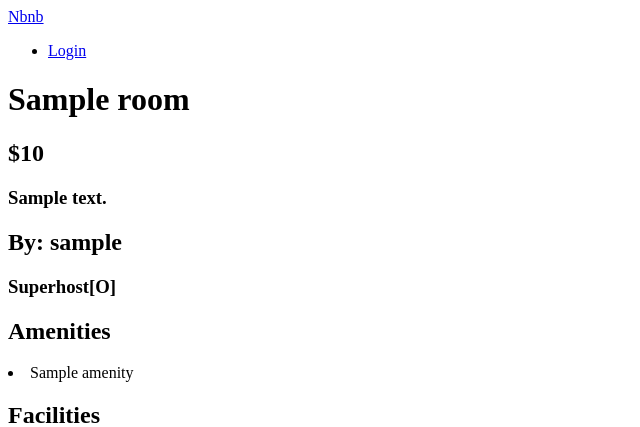
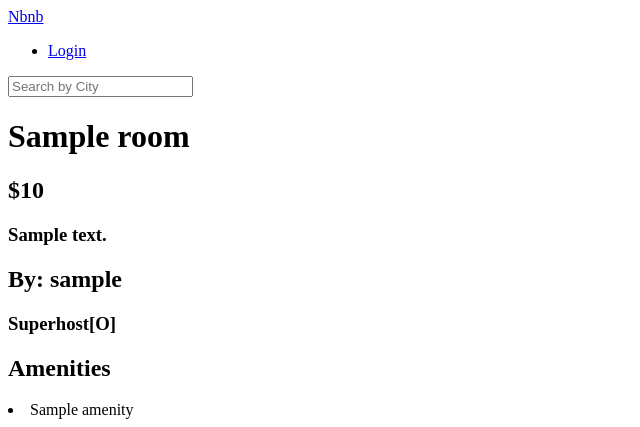
Before and after one commit to hyeseong-dev/airbnb-clone, a Django app: page /rooms/1 in a window 1280 px wide. Shown: the top 427 px of the page, without its empty margins (0-640 px from the left). Run offline with Django 3.2, Linux system fonts and the light colour scheme; tables that the repository leaves empty hold one stand-in row (values such as "Sample post").

Commit message:
13.0 Template, Form, URL, Setup

```diff
--- a/rooms/urls.py
+++ b/rooms/urls.py
@@ -4,5 +4,6 @@ from rooms       import views
 app_name = 'rooms'
 
 urlpatterns = [
-    path('<int:pk>', views.RoomDetail.as_view(), name='detail')
+    path('<int:pk>', views.RoomDetail.as_view(), name='detail'),
+    path('search/', views.search, name='search'),
 ]
--- a/rooms/views.py
+++ b/rooms/views.py
@@ -1,4 +1,5 @@
 from django.utils          import timezone
+from django.shortcuts      import render, redirect
 from django.urls           import reverse
 from django.views.generic  import ListView, DetailView
 
@@ -25,3 +26,9 @@ class HomeView(ListView):
 class RoomDetail(DetailView):
 
     model = models.Room
+
+
+def search(request):
+    city = request.GET.get('city')
+    city = str.capitalize(city)
+    return render(request, 'rooms/search.html', context={'city':city})
--- a/templates/404.html
+++ b/templates/404.html
@@ -1,4 +1,6 @@
 {% extends 'base.html' %}
+
+{% block page_title %}Not found{% endblock page_title %}
 
 {% block content %}
     <h1> Not found baby</h1>
--- a/templates/base.html
+++ b/templates/base.html
@@ -4,7 +4,7 @@
 <head>
     <meta charset="UTF-8">
     <meta name="viewport" content="width=device-width, initial-scale=1.0">
-    <title> {% block page_name %}{% endblock page_name %} | Nbnb
+    <title> {% block page_title %}{% endblock page_title %} | Nbnb
     </title>
 </head>
 
--- a/templates/partials/header.html
+++ b/templates/partials/header.html
@@ -3,4 +3,8 @@
     <ul>
         <li><a href="#">Login</a></li>
     </ul>
+        <form method='get' action='{% url 'rooms:search' %}'>
+        <input name='city' placeholder='Search by City' />
+        </form>
+
 </header>
--- a/templates/rooms/room_detail.html
+++ b/templates/rooms/room_detail.html
@@ -1,8 +1,8 @@
 {% extends 'base.html' %}
 
-{% block page_name %}
+{% block page_title %}
     HOME
-{% endblock page_name %}
+{% endblock page_title %}
 
 {% block content %}
 <div>
--- a/templates/rooms/room_list.html
+++ b/templates/rooms/room_list.html
@@ -1,8 +1,8 @@
 {% extends 'base.html' %}
 
-{% block page_name %}
+{% block page_title %}
     HOME
-{% endblock page_name %}
+{% endblock page_title %}
 
 {% block content %}
     {{now}}
```
Also changed, not shown: templates/rooms/search.html (added, +8 -0 lines).
